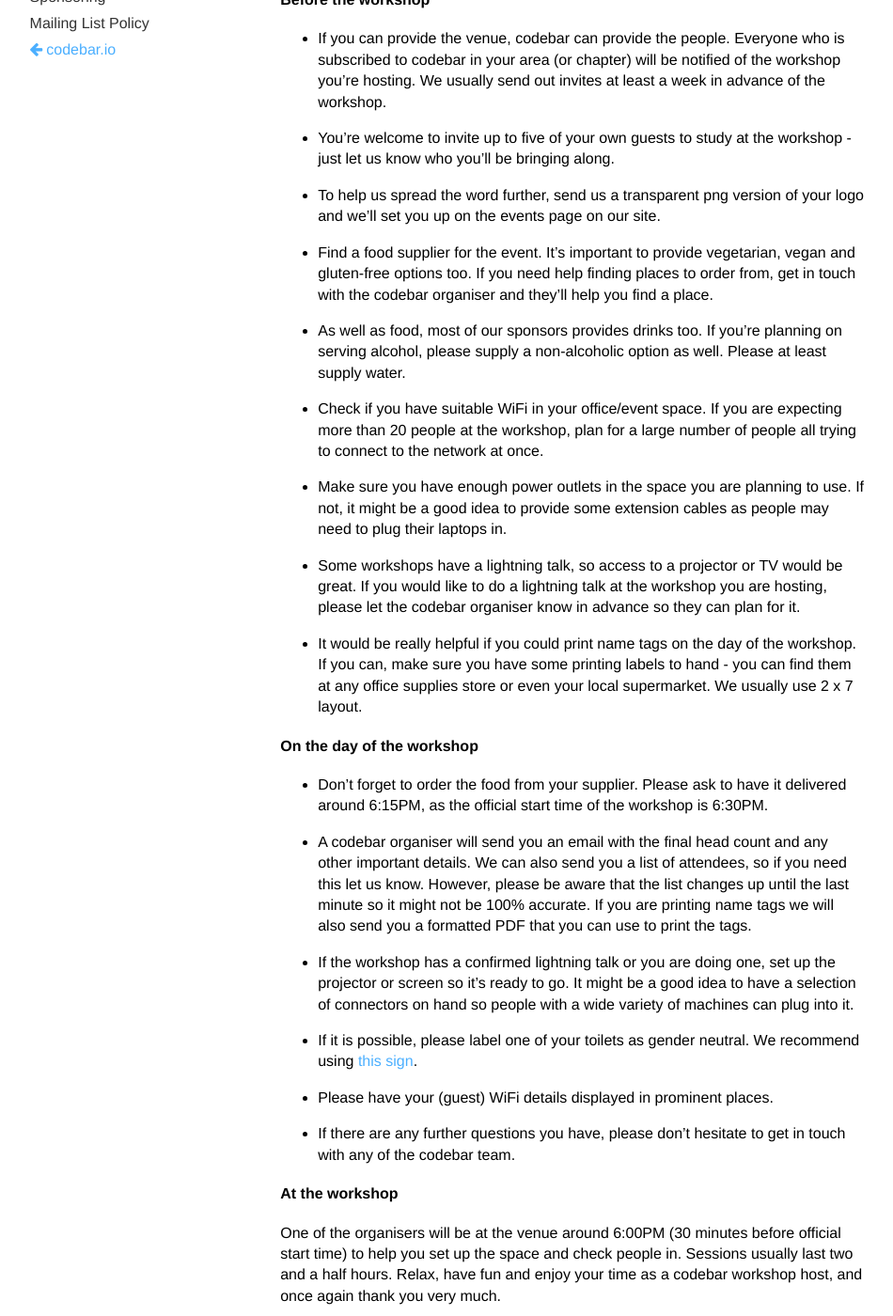
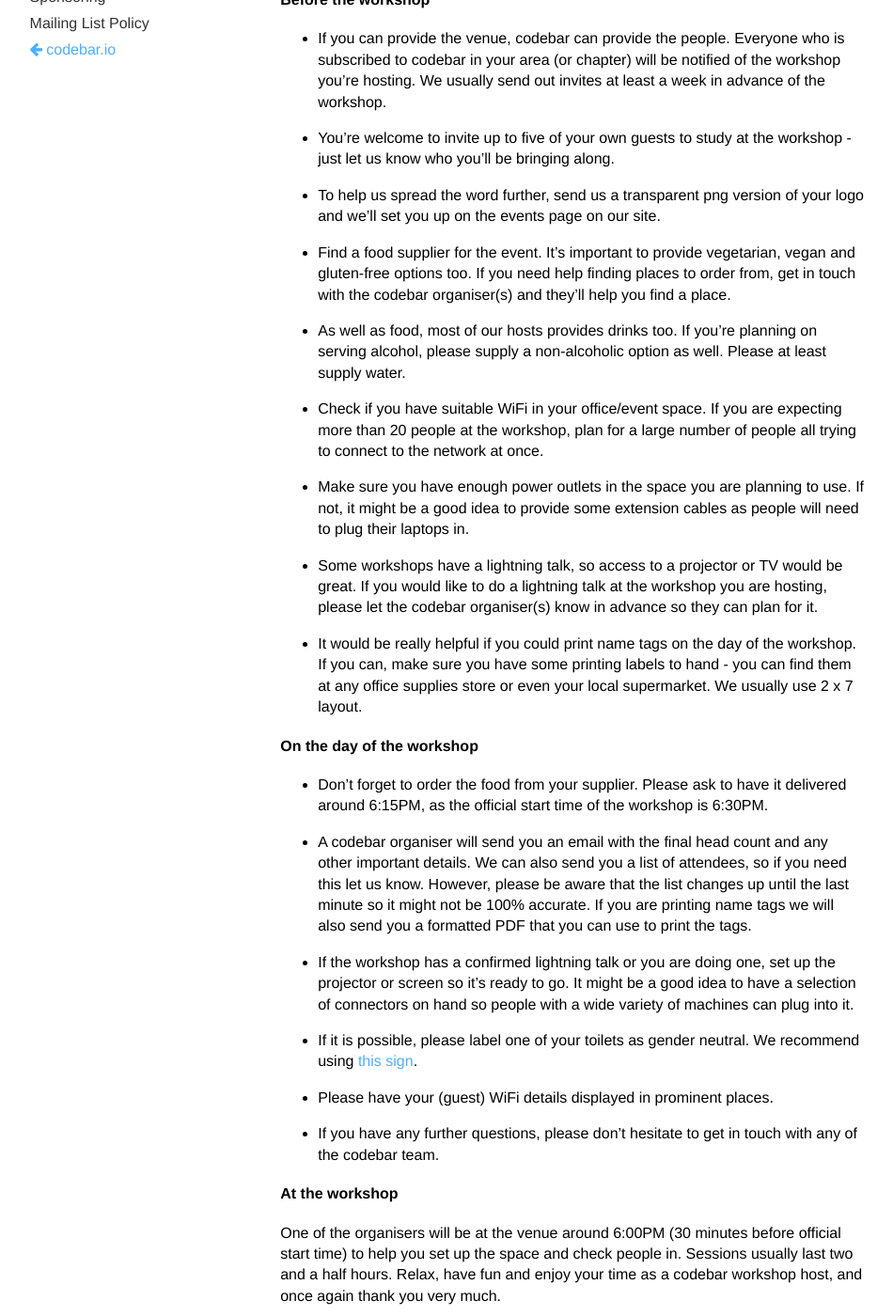
Before and after one commit to codebar/manual, a Jekyll site: the page built from _posts/2015-03-26-host-guide.md, in a window 1280 px wide and 1400 px high, scrolled down 419 px. Shown: the whole window at 94% size, without its empty margins (164-1114 px from the left). Built offline with Jekyll 4.4.1, drawn with Linux system fonts in a browser that asks for light colours; nearby versions of some CDN libraries.

Commit message:
minor tweaks

```diff
--- a/_posts/2015-03-26-host-guide.md
+++ b/_posts/2015-03-26-host-guide.md
@@ -15,15 +15,15 @@ So you've decided to become a sponsor and host a codebar workshop? Awesome, than
 
 - To help us spread the word further, send us a transparent png version of your logo and we’ll set you up on the events page on our site.
 
-- Find a food supplier for the event. It’s important to provide vegetarian, vegan and gluten-free options too. If you need help finding places to order from, get in touch with the codebar organiser and they'll help you find a place.
+- Find a food supplier for the event. It’s important to provide vegetarian, vegan and gluten-free options too. If you need help finding places to order from, get in touch with the codebar organiser(s) and they'll help you find a place.
 
-- As well as food, most of our sponsors provides drinks too. If you're planning on serving alcohol, please supply a non-alcoholic option as well. Please at least supply water.
+- As well as food, most of our hosts provides drinks too. If you're planning on serving alcohol, please supply a non-alcoholic option as well. Please at least supply water.
 
 - Check if you have suitable WiFi in your office/event space. If you are expecting more than 20 people at the workshop, plan for a large number of people all trying to connect to the network at once.
 
-- Make sure you have enough power outlets in the space you are planning to use. If not, it might be a good idea to provide some extension cables as people may need to plug their laptops in.
+- Make sure you have enough power outlets in the space you are planning to use. If not, it might be a good idea to provide some extension cables as people will need to plug their laptops in.
 
-- Some workshops have a lightning talk, so access to a projector or TV would be great. If you would like to do a lightning talk at the workshop you are hosting, please let the codebar organiser know in advance so they can plan for it.
+- Some workshops have a lightning talk, so access to a projector or TV would be great. If you would like to do a lightning talk at the workshop you are hosting, please let the codebar organiser(s) know in advance so they can plan for it.
 
 - It would be really helpful if you could print name tags on the day of the workshop. If you can, make sure you have some printing labels to hand - you can find them at any office supplies store or even your local supermarket. We usually use 2 x 7 layout.
 
@@ -40,7 +40,7 @@ So you've decided to become a sponsor and host a codebar workshop? Awesome, than
 
 - Please have your (guest) WiFi details displayed in prominent places.
 
-- If there are any further questions you have, please don't hesitate to get in touch with any of the codebar team.
+- If you have any further questions, please don't hesitate to get in touch with any of the codebar team.
 
 
 #### At the workshop
```
